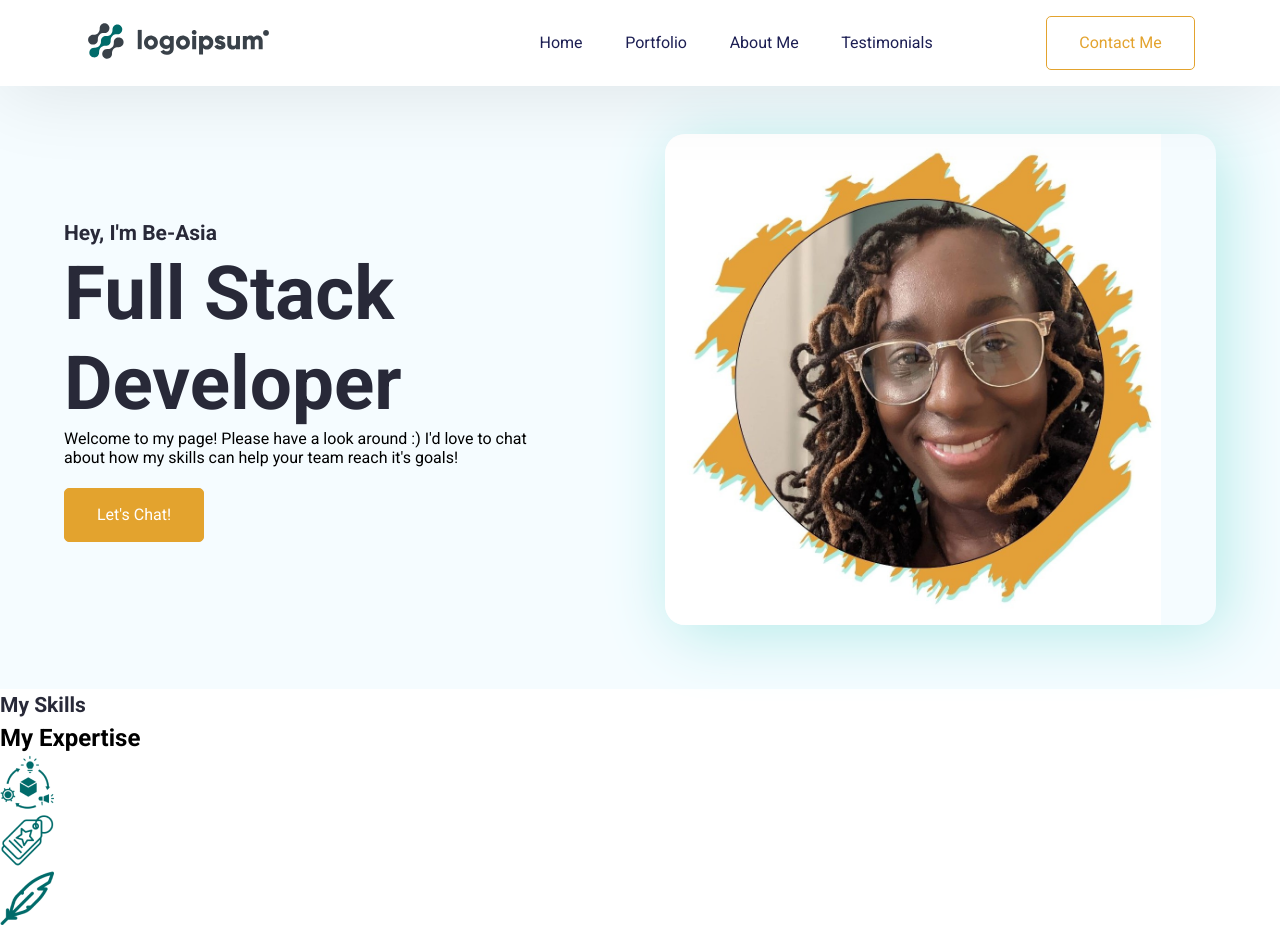
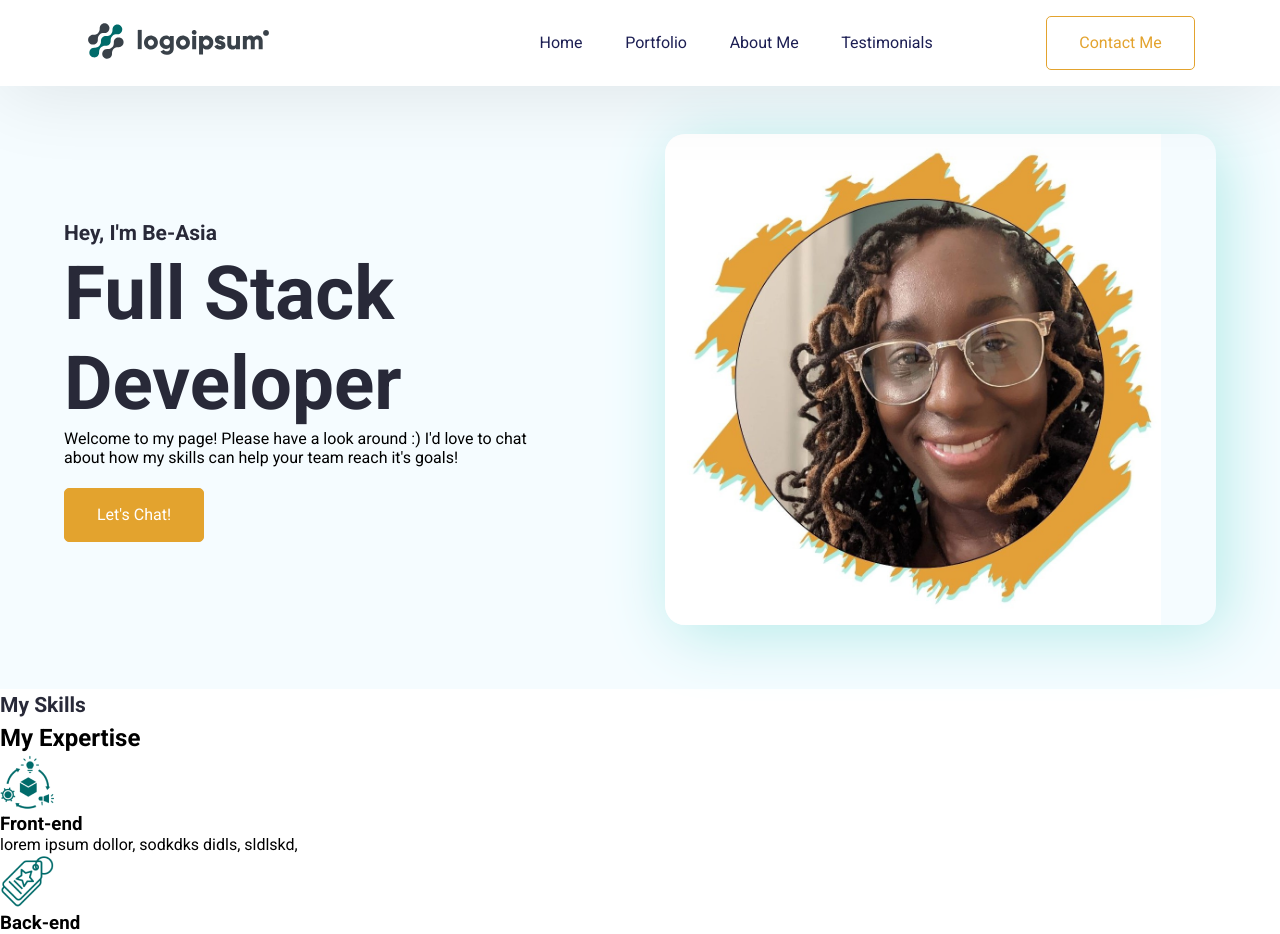
Before and after one commit to amerigirl/digitalPortfolio, a React (Create React App) app: page / in a window 1280 px wide. Shown: the top 934 px of the page. Built offline with nearby package versions, Linux system fonts and the light colour scheme.

Commit message:
mock skills completed

```diff
--- a/src/Pages/Home/MySkills.jsx
+++ b/src/Pages/Home/MySkills.jsx
@@ -13,6 +13,15 @@ export default function MySkills() {
             <div className="skills--section--img">
               <img src={item.src} alt="Product Chain" />
             </div>
+            <div className="skills--section--card">
+              <h3 className="skills--section--title">
+                {item.title}
+                </h3>
+                <p className="skills--section--description">
+                  {item.description}
+                </p>
+
+            </div>
           </div>
         ))}
       </div>
```
